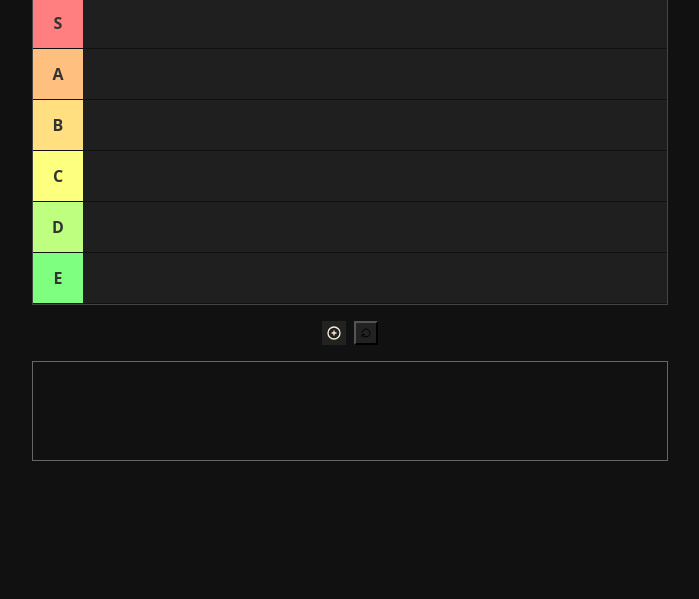
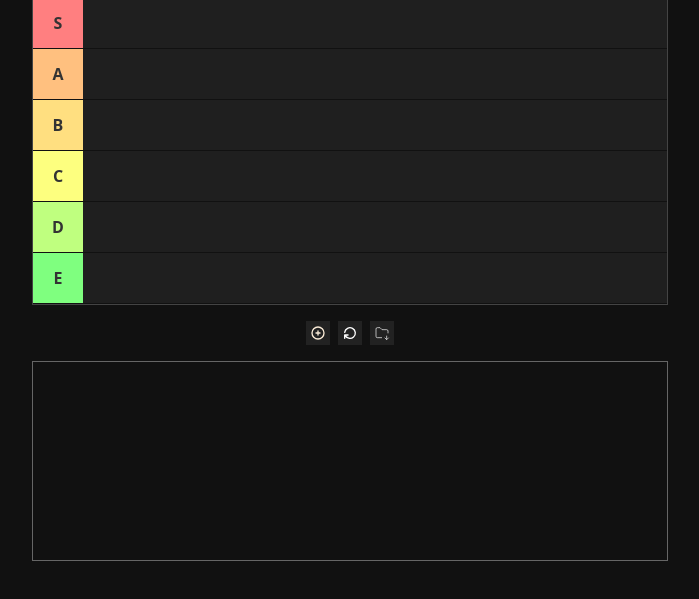
Before and after one commit to innovationCoders/tierList, a plain HTML site: page index.html in a window 1280 px wide. Shown: the part 43-642 px from the top of the page, without its empty margins (290-989 px from the left). Drawn offline with Linux system fonts and the light colour scheme.

Commit message:
all funtionality complete

```diff
--- a/index.html
+++ b/index.html
@@ -1,11 +1,13 @@
 <!DOCTYPE html>
 <html lang="en">
+
 <head>
     <meta charset="UTF-8">
     <meta name="viewport" content="width=device-width, initial-scale=1.0">
     <link rel="stylesheet" href="style.css">
     <title>Tier list</title>
 </head>
+
 <body>
     <header id="top-header">
         <img src="/assets/img/tiermaker-logo.png" alt="">
@@ -45,13 +47,40 @@
     <footer id="selector">
         <section id="selector-buttons">
             <label id="add-image-button">
-                <svg  xmlns="http://www.w3.org/2000/svg"  width="24"  height="24"  viewBox="0 0 24 24"  fill="none"  stroke="currentColor"  stroke-width="2"  stroke-linecap="round"  stroke-linejoin="round"  class="icon icon-tabler icons-tabler-outline icon-tabler-circle-plus"><path stroke="none" d="M0 0h24v24H0z" fill="none"/><path d="M3 12a9 9 0 1 0 18 0a9 9 0 0 0 -18 0" /><path d="M9 12h6" /><path d="M12 9v6" /></svg>
+                <svg xmlns="http://www.w3.org/2000/svg" width="24" height="24" viewBox="0 0 24 24" fill="none"
+                    stroke="currentColor" stroke-width="2" stroke-linecap="round" stroke-linejoin="round"
+                    class="icon icon-tabler icons-tabler-outline icon-tabler-circle-plus">
+                    <path stroke="none" d="M0 0h24v24H0z" fill="none" />
+                    <path d="M3 12a9 9 0 1 0 18 0a9 9 0 0 0 -18 0" />
+                    <path d="M9 12h6" />
+                    <path d="M12 9v6" />
+                </svg>
                 <input multiple accept="image/*" type="file" id="image-input" hidden>
             </label>
-            <button id="reset-tier-button"><svg  xmlns="http://www.w3.org/2000/svg"  width="24"  height="24"  viewBox="0 0 24 24"  fill="none"  stroke="currentColor"  stroke-width="2"  stroke-linecap="round"  stroke-linejoin="round"  class="icon icon-tabler icons-tabler-outline icon-tabler-rotate-clockwise"><path stroke="none" d="M0 0h24v24H0z" fill="none"/><path d="M4.05 11a8 8 0 1 1 .5 4m-.5 5v-5h5" /></svg></button>
+
+            <button id="reset-tier-button">
+                <svg xmlns="http://www.w3.org/2000/svg" width="24" height="24"
+                    viewBox="0 0 24 24" fill="none" stroke="white" stroke-width="2" stroke-linecap="round"
+                    stroke-linejoin="round" class="icon icon-tabler icons-tabler-outline icon-tabler-rotate-clockwise">
+                    <path stroke="none" d="M0 0h24v24H0z" fill="none" />
+                    <path d="M4.05 11a8 8 0 1 1 .5 4m-.5 5v-5h5" />
+                </svg>
+            </button>
+
+            <button id="save-tier-button">
+                <svg xmlns="http://www.w3.org/2000/svg" width="24" height="24"
+                    viewBox="0 0 24 24" fill="none" stroke="white"
+                    class="icon icon-tabler icons-tabler-outline icon-tabler-folder-down">
+                    <path stroke="none" d="M0 0h24v24H0z" fill="none" />
+                    <path d="M12 19h-7a2 2 0 0 1 -2 -2v-11a2 2 0 0 1 2 -2h4l3 3h7a2 2 0 0 1 2 2v3.5" />
+                    <path d="M19 16v6" />
+                    <path d="M22 19l-3 3l-3 -3" />
+                </svg>
+            </button>
         </section>
         <section id="selector-items"></section>
     </footer>
- <script type="module" src="index.js"></script>
+    <script type="module" src="index.js"></script>
 </body>
+
 </html>
--- a/index.js
+++ b/index.js
@@ -4,6 +4,7 @@ const $$ = el => document.querySelectorAll(el);
 const imageInput = $('#image-input');
 const itemsSection = $('#selector-items');
 const resetButton = $("#reset-tier-button");
+const saveButton= $('#save-tier-button');
 
 function createItem(src) {
     const imgElement = document.createElement('img');
@@ -69,7 +70,7 @@ function handleDropFromDesktop(event) {
     event.preventDefault();
     const { currentTarget, dataTransfer } = event;
 
-    if(DataTransfer.types.includes("Files")) {
+    if(dataTransfer.types.includes("Files")) {
         currentTarget.classList.remove("drag-files")
         const {files} = dataTransfer
         useFilesToCreateItems(files)
@@ -141,3 +142,21 @@ resetButton.addEventListener("click", () => {
         itemsSection.appendChild(item)
     })
 })
+
+saveButton.addEventListener('click', () =>{
+        const tierContainer= $('.tier');
+        const canvas=document.createElement('canvas');
+        const ctx= canvas.getContext('2d');
+
+    import('https://cdn.jsdelivr.net/npm/html2canvas-pro@1.5.8/+esm')
+    .then(({ default: html2canvas }) =>{
+        html2canvas(tierContainer).then(canvas =>{
+            ctx.drawImage(canvas, 0, 0);
+            const imgURL=canvas.toDataURL('impage/png')
+            const downloadLink= document.createElement('a')
+            downloadLink.download='tier.png'
+            downloadLink.href=imgURL
+            downloadLink.click()
+        })
+    })
+})
--- a/style.css
+++ b/style.css
@@ -14,6 +14,14 @@
     margin: 0;
     padding: 0;
   }
+
+  button {
+    background: transparent;
+    border: 0;
+    color: #fff;
+    cursor: pointer;
+  }
+
 body{
     background: #111;
     font-family: system-ui, -apple-system, BlinkMacSystemFont, 'Segoe UI', Roboto, Oxygen, Ubuntu, Cantarell, 'Open Sans', 'Helvetica Neue', sans-serif;
@@ -93,18 +101,17 @@ body{
             scale: 1.1;
             background: #444;
         }
-    }
-    & svg {
-        width: 100%;
-        height: 100%;
+        & svg {
+            width: 100%;
+            height: 100%;
+        }
     }
 }
 
 #selector-items{
     border:1px solid #666;
     width: 100%;
-    height: 100px;
-    margin-bottom: 100px;
+    height: 200px;
     display: flex;
     flex-wrap: wrap;
 
```
